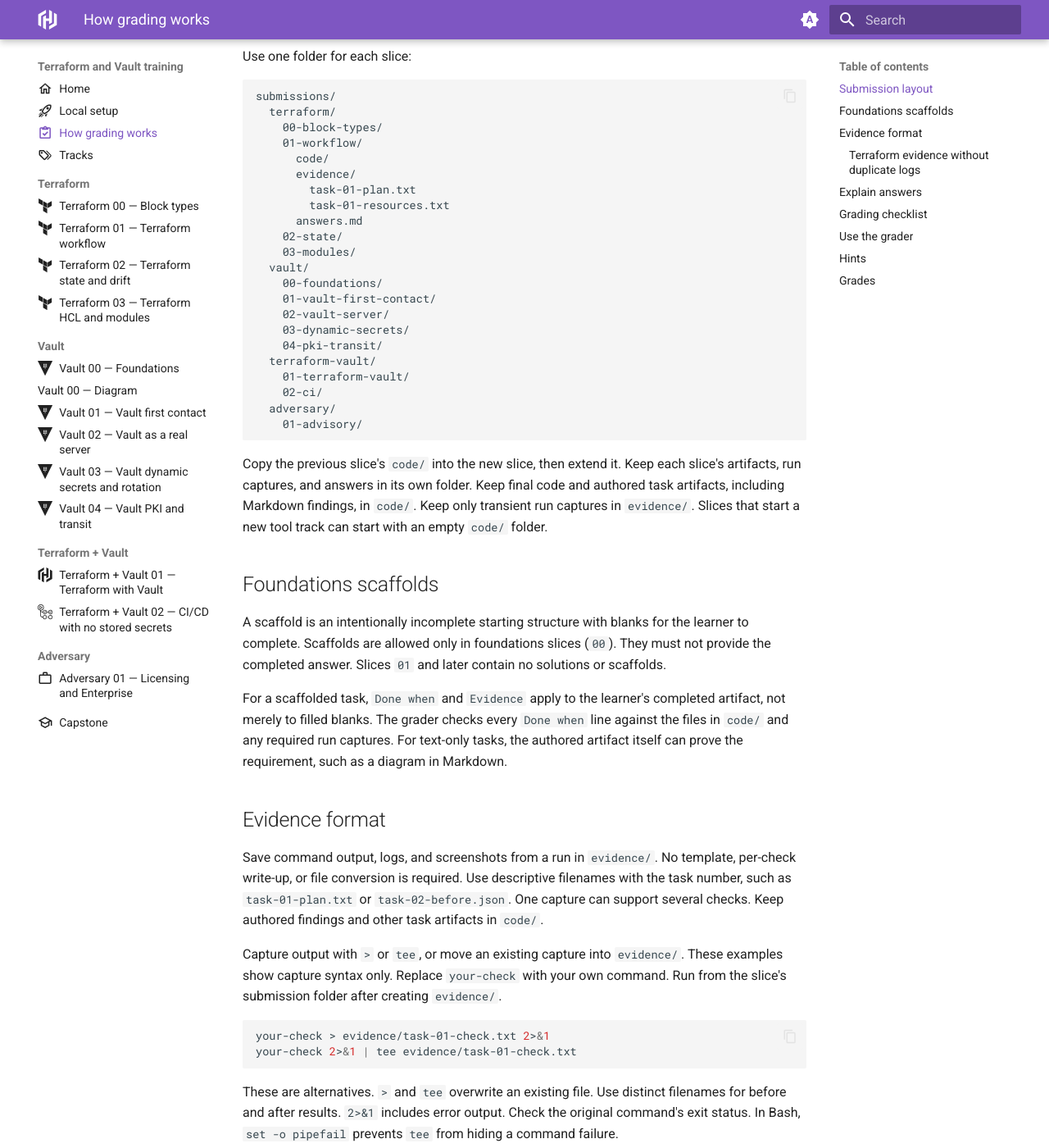
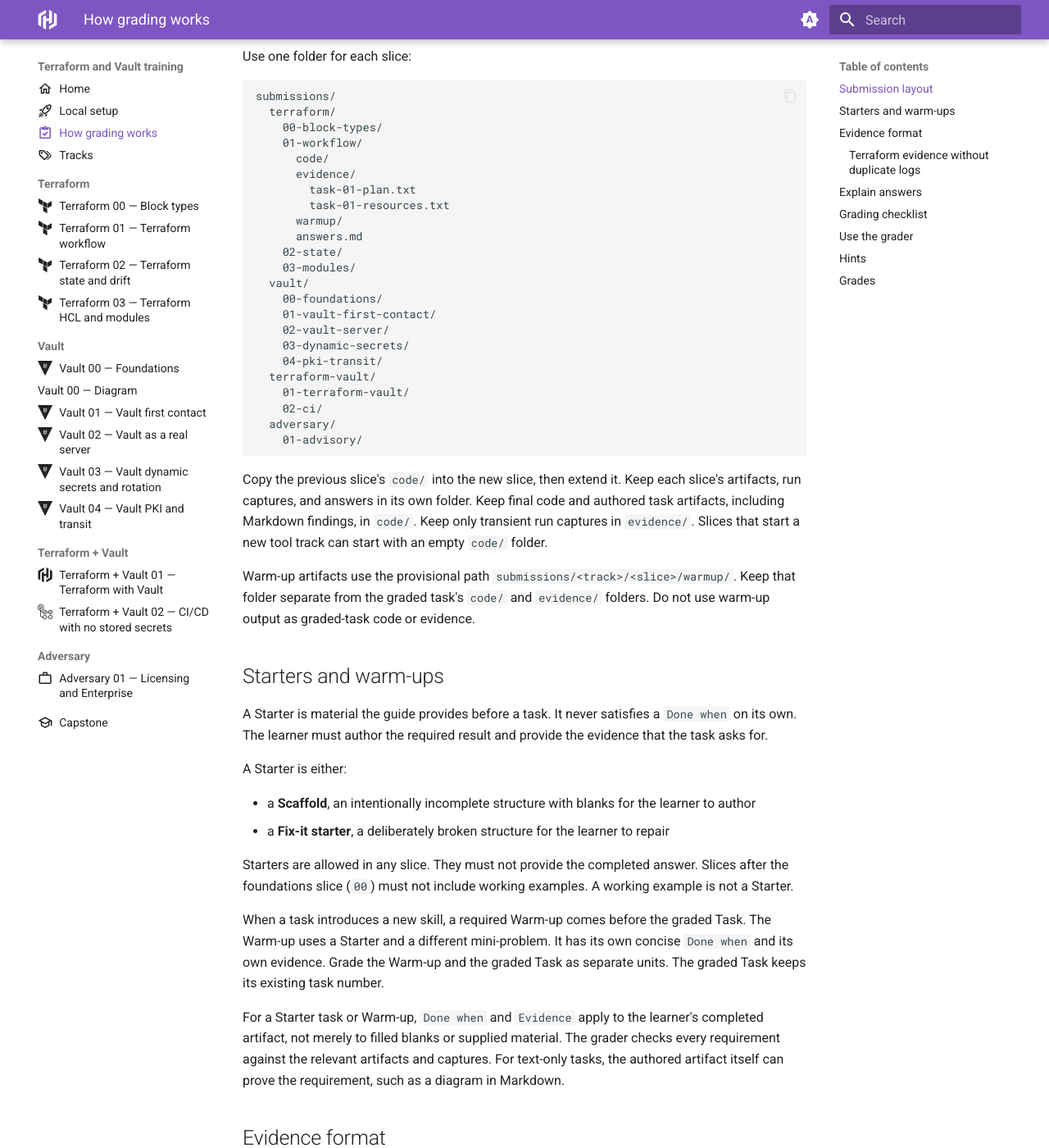
Before and after one commit to OpalBolt/Hashicorp-Katas, an MkDocs documentation site: the page built from docs/grading.md, in a window 1280 px wide and 1400 px high, scrolled down 266 px. Shown: the whole window at 82% size. Built offline with MkDocs 1.6.1 and Material for MkDocs 9.7.7, drawn with Linux system fonts in a browser that asks for light colours.

Commit message:
docs(grading): define starter and warm-up rules
Guided practice needs a grading contract that separates warm-up
evidence from the original graded task.

```diff
--- a/docs/grading.md
+++ b/docs/grading.md
@@ -21,6 +21,7 @@ submissions/
       evidence/
         task-01-plan.txt
         task-01-resources.txt
+      warmup/
       answers.md
     02-state/
     03-modules/
@@ -43,16 +44,36 @@ Keep final code and authored task artifacts, including Markdown findings,
 in `code/`. Keep only transient run captures in `evidence/`.
 Slices that start a new tool track can start with an empty `code/` folder.
 
-## Foundations scaffolds
+Warm-up artifacts use the provisional path
+`submissions/<track>/<slice>/warmup/`. Keep that folder separate from the
+graded task's `code/` and `evidence/` folders. Do not use warm-up output as
+graded-task code or evidence.
 
-A scaffold is an intentionally incomplete starting structure with blanks for the
-learner to complete. Scaffolds are allowed only in foundations slices (`00`).
-They must not provide the completed answer. Slices `01` and later contain no
-solutions or scaffolds.
+## Starters and warm-ups
 
-For a scaffolded task, `Done when` and `Evidence` apply to the learner's
-completed artifact, not merely to filled blanks. The grader checks every
-`Done when` line against the files in `code/` and any required run captures.
+A Starter is material the guide provides before a task. It never satisfies a
+`Done when` on its own. The learner must author the required result and provide
+the evidence that the task asks for.
+
+A Starter is either:
+
+- a **Scaffold**, an intentionally incomplete structure with blanks for the
+  learner to author
+- a **Fix-it starter**, a deliberately broken structure for the learner to
+  repair
+
+Starters are allowed in any slice. They must not provide the completed answer.
+Slices after the foundations slice (`00`) must not include working examples.
+A working example is not a Starter.
+
+When a task introduces a new skill, a required Warm-up comes before the graded
+Task. The Warm-up uses a Starter and a different mini-problem. It has its own
+concise `Done when` and its own evidence. Grade the Warm-up and the graded Task
+as separate units. The graded Task keeps its existing task number.
+
+For a Starter task or Warm-up, `Done when` and `Evidence` apply to the learner's
+completed artifact, not merely to filled blanks or supplied material. The
+grader checks every requirement against the relevant artifacts and captures.
 For text-only tasks, the authored artifact itself can prove the requirement,
 such as a diagram in Markdown.
 
```
Also changed, not shown: .agents/skills/grader/SKILL.md (+8 -2 lines), AGENTS.md (+1 -2 lines), docs/templates/slice.md (+31 -0 lines).
